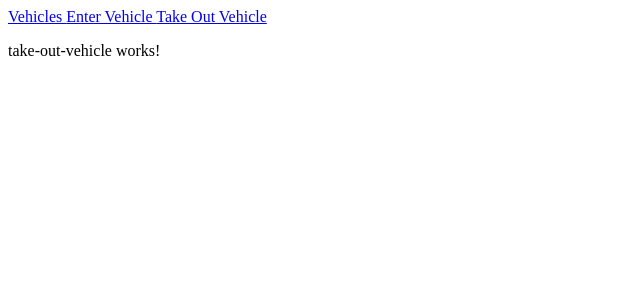
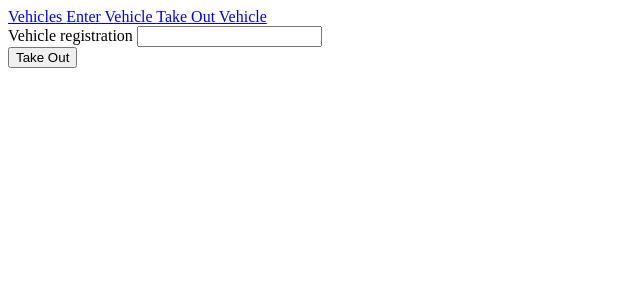
Before and after one commit to YesidHoyos/parking, an Angular app: page /take-out-vehicle in a window 1280 px wide. Shown: the top 300 px of the page, without its empty margins (0-640 px from the left). Built offline with nearby package versions, Linux system fonts and the light colour scheme.

Commit message:
the takeOutVehicle form is created

```diff
--- a/src/app/take-out-vehicle/take-out-vehicle.component.html
+++ b/src/app/take-out-vehicle/take-out-vehicle.component.html
@@ -1 +1,15 @@
-<p>take-out-vehicle works!</p>
+<form [formGroup]="takeOutVehicleForm" (ngSubmit)="takeOutVehicle(takeOutVehicleForm.value)">
+    <div>
+        <label for="vehicleRegistration">
+            Vehicle registration
+        </label>
+        <input id="vehicleRegistration" type="text" formControlName="vehicleRegistration">
+        <div *ngIf="vehicleRegistration.invalid && (vehicleRegistration.dirty
+            || vehicleRegistration.touched || controlFormError)">
+            <div *ngIf="vehicleRegistration.errors.required">
+                Vehicle registration is required
+            </div>
+        </div>
+    </div>
+    <button type="submit">Take Out</button>
+</form>
--- a/src/app/take-out-vehicle/take-out-vehicle.component.ts
+++ b/src/app/take-out-vehicle/take-out-vehicle.component.ts
@@ -1,4 +1,5 @@
 import { Component, OnInit } from '@angular/core';
+import { FormBuilder, FormGroup, Validators } from '@angular/forms';
 
 @Component({
   selector: 'app-take-out-vehicle',
@@ -7,9 +8,31 @@ import { Component, OnInit } from '@angular/core';
 })
 export class TakeOutVehicleComponent implements OnInit {
 
-  constructor() { }
+  takeOutVehicleForm: FormGroup;
+  controlFormError: boolean;
+
+  constructor(private formBuilder: FormBuilder) { }
 
   ngOnInit() {
+    this.takeOutVehicleForm = this.formBuilder.group({
+      vehicleRegistration: ['', Validators.required]
+    })
+  }
+
+  get vehicleRegistration() {
+    return this.takeOutVehicleForm.controls.vehicleRegistration;
+  }
+
+  takeOutVehicle(vehicleRegistration: string) {
+    this.controlFormError = false;
+
+    if (this.takeOutVehicleForm.invalid) {
+      this.controlFormError = true;
+      return;
+    }
+
+
+    this.takeOutVehicleForm.reset();
   }
 
 }
```
